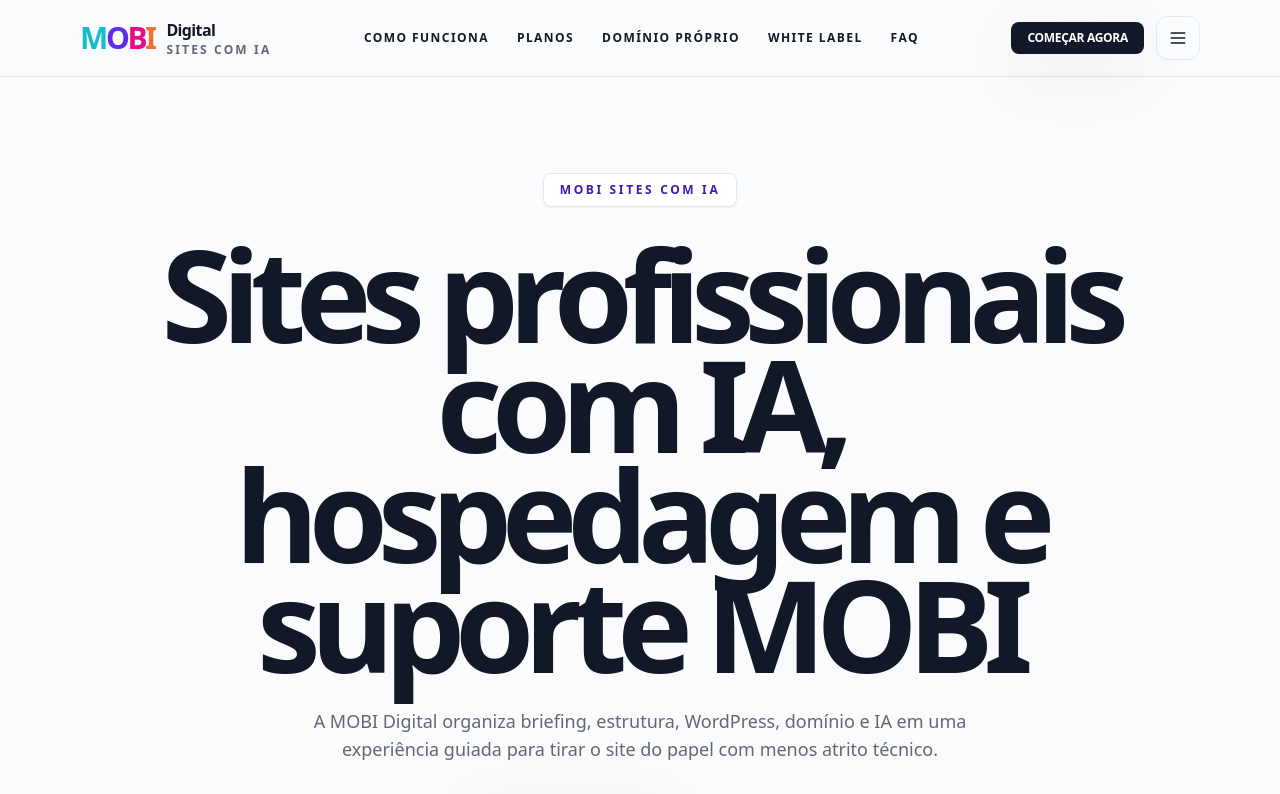
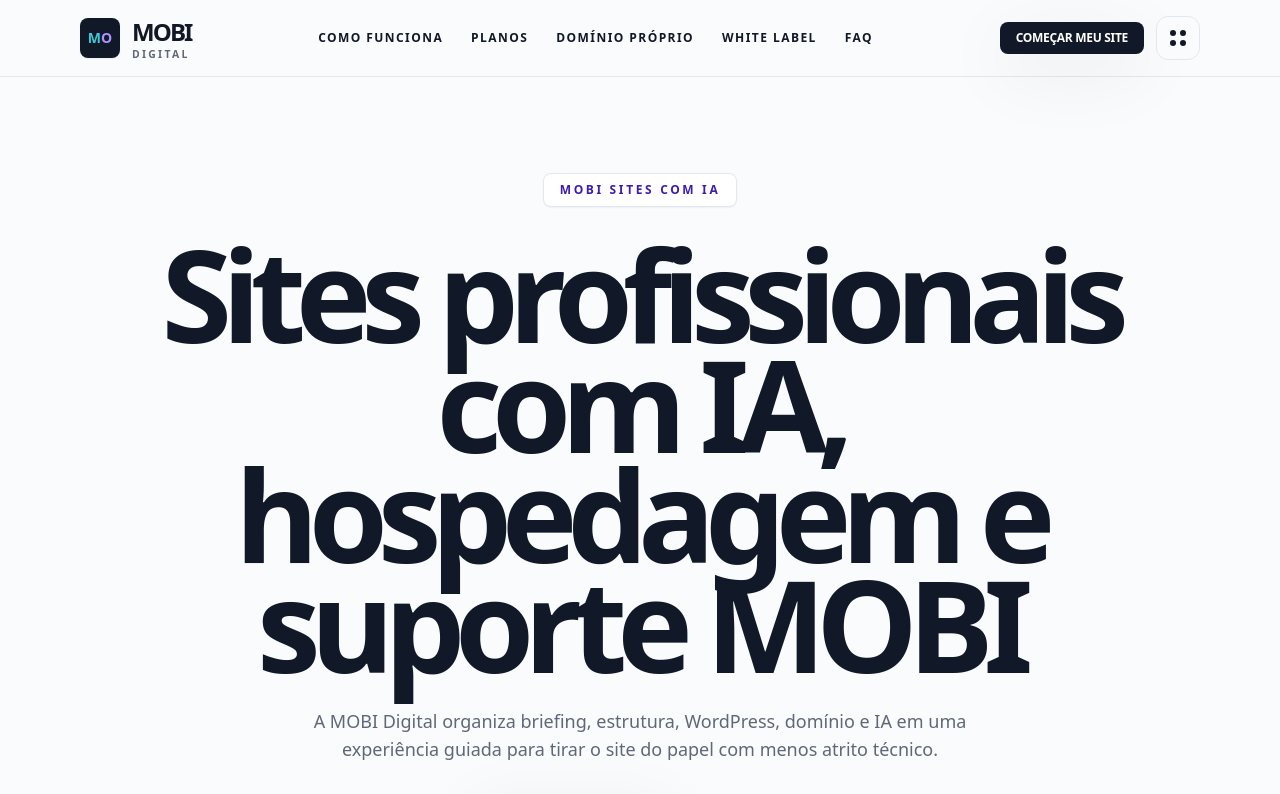
Before and after one commit to agenciamobi/mobidigital, a Next.js app: page / in a window 1280 px wide. Shown: the top 794 px of the page. Built offline with nearby package versions, Linux system fonts and the light colour scheme.

Commit message:
Refine mobi01 header menu trigger and brand mark

```diff
--- a/components/mobi-header.tsx
+++ b/components/mobi-header.tsx
@@ -1,7 +1,7 @@
 "use client";
 
 import Link from "next/link";
-import { Menu } from "lucide-react";
+import { X } from "lucide-react";
 import { MobiButton } from "@/components/button";
 import { MobiMenuOverlay } from "@/components/mobi-menu-overlay";
 import { activeTheme } from "@/lib/themes";
@@ -11,17 +11,27 @@ import { useState } from "react";
 function MobiLogo() {
   return (
     <Link href="/" className={activeTheme.header.logo} aria-label="MOBI Digital">
-      <span className="flex items-end text-3xl font-black leading-none tracking-[-0.08em] text-ink">
-        <span className="text-cyan-500">M</span>
-        <span className="text-brand-500">O</span>
-        <span className="text-magenta-500">B</span>
-        <span className="text-orange-500">I</span>
+      <span className="grid h-10 w-10 place-items-center rounded-sm bg-ink text-sm font-black text-white shadow-sm" aria-hidden="true">
+        <span className="leading-none">
+          <span className="text-cyan-400">M</span><span className="text-brand-300">O</span>
+        </span>
       </span>
-      <span className="hidden leading-tight sm:block">
-        <span className="block text-base font-black tracking-[-0.04em] text-ink">Digital</span>
-        <span className="block text-xs font-bold uppercase tracking-[0.18em] text-muted">Sites com IA</span>
+      <span className="leading-tight">
+        <span className="block text-2xl font-black tracking-[-0.08em] text-ink">MOBI</span>
+        <span className="hidden text-[0.65rem] font-black uppercase tracking-[0.22em] text-muted sm:block">Digital</span>
       </span>
     </Link>
+  );
+}
+
+function DotMenuIcon() {
+  return (
+    <span className="grid grid-cols-2 gap-1" aria-hidden="true">
+      <span className="h-1.5 w-1.5 rounded-full bg-ink" />
+      <span className="h-1.5 w-1.5 rounded-full bg-ink" />
+      <span className="h-1.5 w-1.5 rounded-full bg-ink" />
+      <span className="h-1.5 w-1.5 rounded-full bg-ink" />
+    </span>
   );
 }
 
@@ -43,7 +53,7 @@ export function MobiHeader() {
 
         <div className="flex items-center gap-3">
           <MobiButton href="/cadastro" size="sm" variant="primary" className="hidden sm:inline-flex">
-            Começar agora
+            Começar meu site
           </MobiButton>
           <button
             type="button"
@@ -52,7 +62,7 @@ export function MobiHeader() {
             aria-expanded={menuOpen}
             onClick={() => setMenuOpen((current) => !current)}
           >
-            <Menu className="h-5 w-5" aria-hidden="true" />
+            {menuOpen ? <X className="h-5 w-5" aria-hidden="true" /> : <DotMenuIcon />}
           </button>
         </div>
       </div>
```
